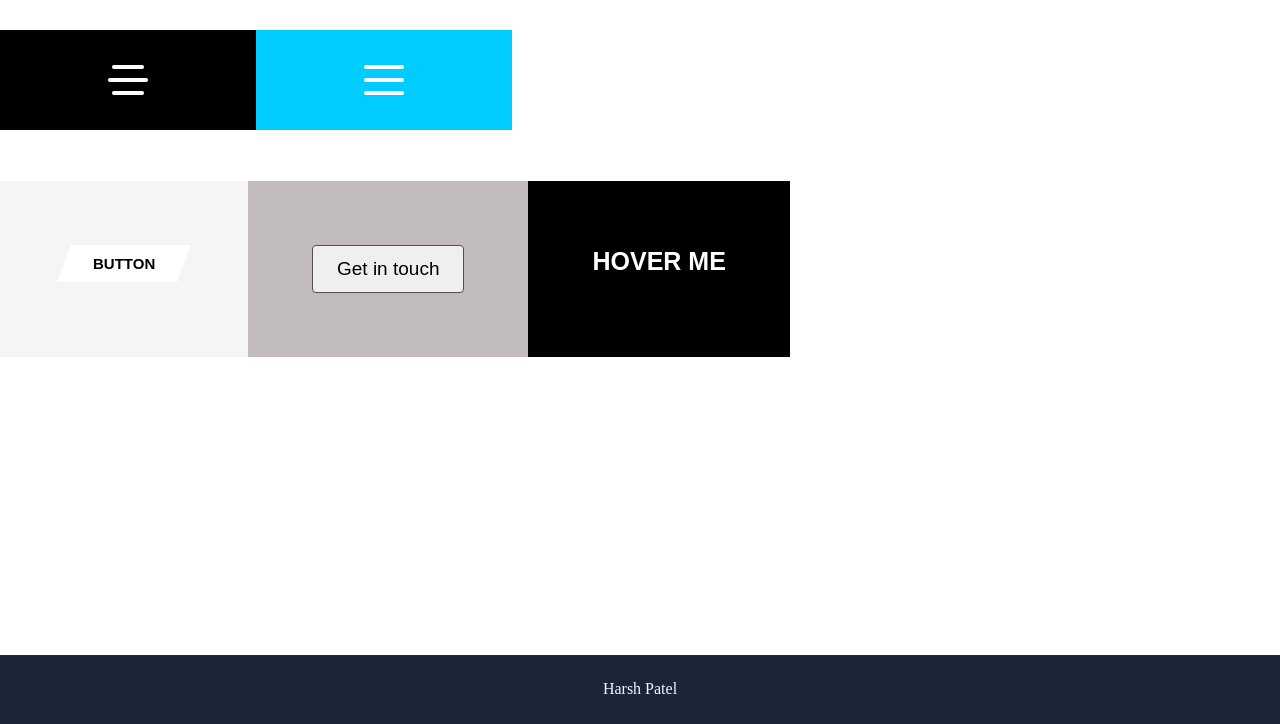
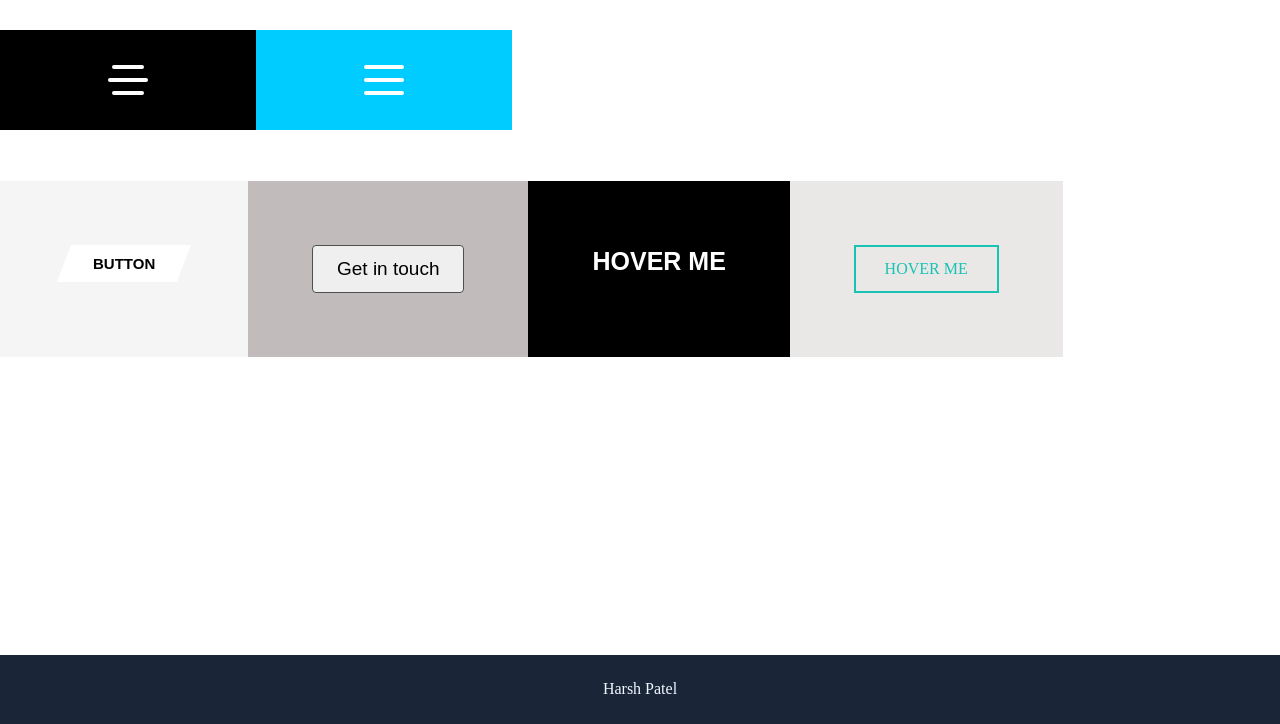
Before and after one commit to Harrshhpattell/all-elements, a plain HTML site: page index.html in a window 1280 px wide. Shown: the part 76-800 px from the top of the page. Drawn offline with Linux system fonts and the light colour scheme.

Commit message:
update button

```diff
--- a/index.html
+++ b/index.html
@@ -44,6 +44,9 @@
       <div class="Button-3">
         <button>HOVER ME</button>
       </div>
+      <div class="Button-4">
+        <button>Hover me</button>
+      </div>
     </section>
     <footer>Harsh Patel</footer>
   </body>
--- a/style.css
+++ b/style.css
@@ -339,3 +339,46 @@ footer {
 .Button-3 button:hover::before {
   width: 100%;
 }
+
+/* button4 */
+.Button-4 {
+  padding: 5%;
+  background-color: #eae7e7;
+}
+
+.Button-4 button {
+  padding: 0.8em 1.8em;
+  border: 2px solid #17c3b2;
+  position: relative;
+  overflow: hidden;
+  background-color: transparent;
+  text-align: center;
+  text-transform: uppercase;
+  font-size: 16px;
+  transition: 0.3s;
+  z-index: 1;
+  font-family: inherit;
+  color: #17c3b2;
+}
+
+.Button-4 button::before {
+  content: "";
+  width: 0;
+  height: 300%;
+  position: absolute;
+  top: 50%;
+  left: 50%;
+  transform: translate(-50%, -50%) rotate(45deg);
+  background: #17c3b2;
+  transition: 0.5s ease;
+  display: block;
+  z-index: -1;
+}
+
+.Button-4 button:hover::before {
+  width: 105%;
+}
+
+.Button-4 button:hover {
+  color: #111;
+}
```
